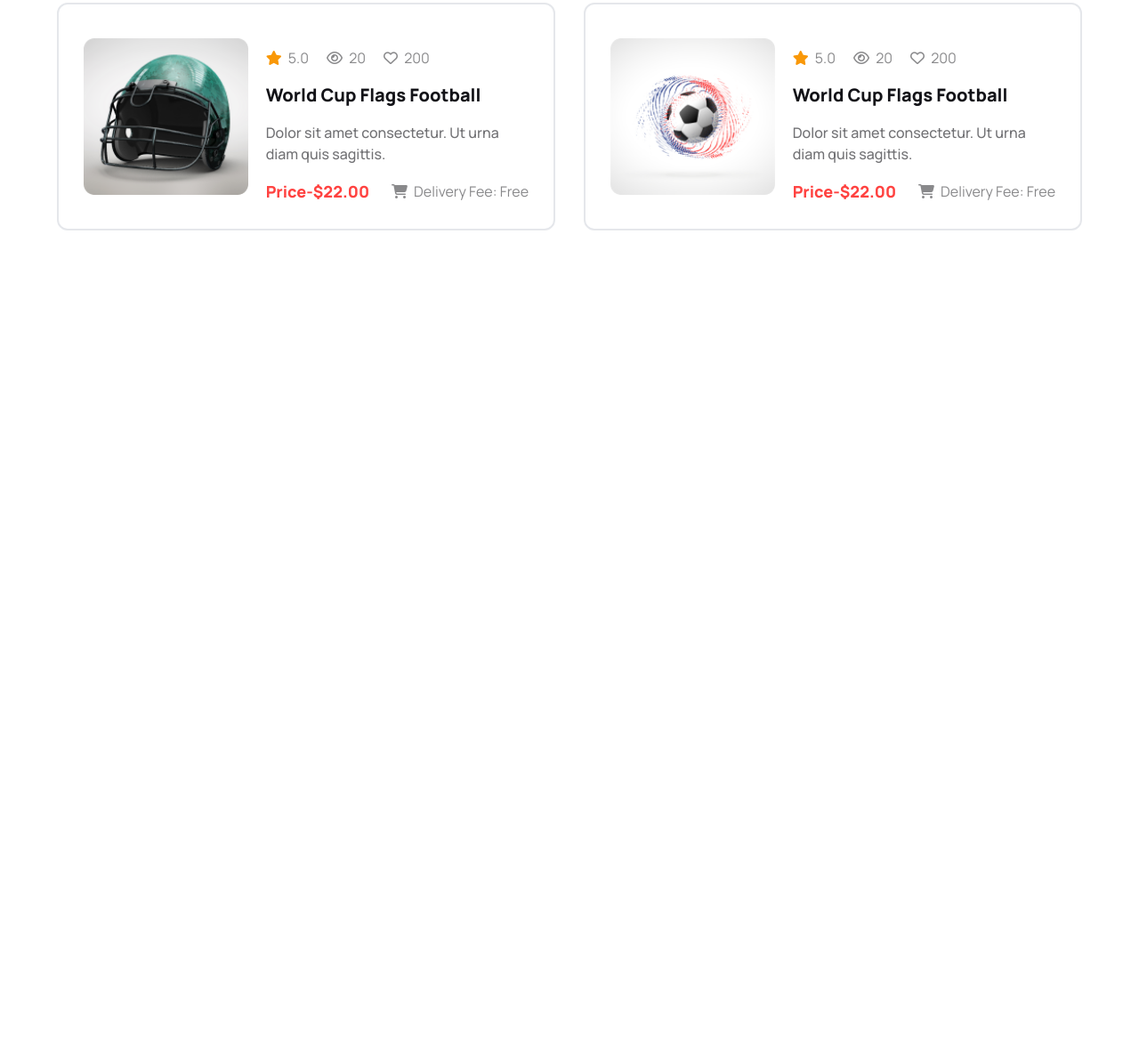
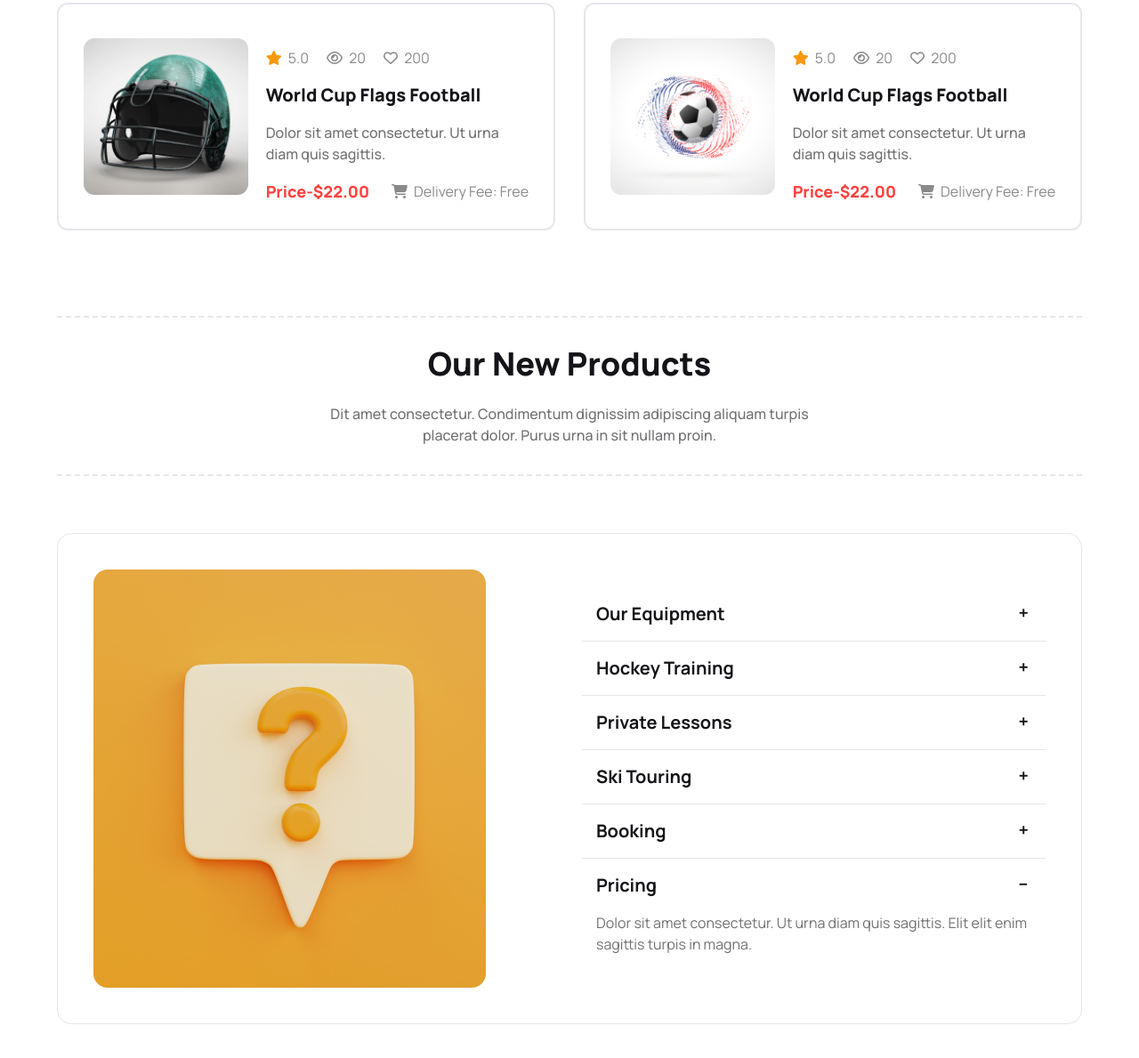
Before and after one commit to Meehnaaz-Basit/PH-Assignment-03, a plain HTML site: page index.html in a window 1280 px wide. Shown: the part 2381-3570 px from the top of the page at 89% size. Before the commit the page ends 2840 px from the top, so only its background shows below. Drawn offline with nearby package versions, Linux system fonts and the light colour scheme.

Commit message:
added faq section

```diff
--- a/index.html
+++ b/index.html
@@ -257,7 +257,7 @@
       </section>
       <!-- program section ends -->
       <!-- new product -->
-      <section class="new-product lg:pt-24 pt-14 pb-[200px]">
+      <section class="new-product lg:pt-24 pt-14">
         <div class="container mx-auto max-w-[1200px] w-[90%] lg-w[84%]">
           <!-- heading -->
           <div
@@ -532,6 +532,148 @@
         </div>
       </section>
       <!-- new product ends -->
+      <!-- faq -->
+      <section class="faq lg:pt-24 pt-14 pb-[200px]">
+        <div class="container mx-auto max-w-[1200px] w-[90%] lg-w[84%]">
+          <!-- heading -->
+          <div
+            class="section-dash border-dashed border-r-0 border-l-0 border-2 border-[rgba(19, 19, 24, 0.20)] py-8"
+          >
+            <div
+              class="lg:w-3/5 lg:mx-auto lg:px-14 space-y-6 section-heading text-center"
+            >
+              <h2
+                class="lg:text-4xl text-custom-dark font-extrabold capitalize"
+              >
+                our new products
+              </h2>
+              <p class="text-custom-light font-medium">
+                Dit amet consectetur. Condimentum dignissim adipiscing aliquam
+                turpis placerat dolor. Purus urna in sit nullam proin.
+              </p>
+            </div>
+          </div>
+          <!-- heading ends -->
+          <div
+            class="faq-content flex lg:flex-row flex-col justify-between items-center gap-7 mt-16 lg:p-10 p-6 border rounded-2xl"
+          >
+            <div class="faq-image basis-1/2">
+              <img class="" src="Images/faq.png" alt="" />
+            </div>
+            <div class="faq-qp basis-1/2">
+              <!--  -->
+              <div class="join join-vertical w-full">
+                <!-- 1 -->
+                <div
+                  class="collapse collapse-plus join-item border border-base-300 border-l-0 border-r-0 border-t-0"
+                >
+                  <input type="radio" name="my-accordion-4" checked="checked" />
+                  <div
+                    class="collapse-title text-xl font-bold text-custom-dark capitalize"
+                  >
+                    our equipment
+                  </div>
+                  <div class="collapse-content">
+                    <p class="text-custom-light">
+                      Dolor sit amet consectetur. Ut urna diam quis sagittis.
+                      Elit elit enim sagittis turpis in magna.
+                    </p>
+                  </div>
+                </div>
+                <!-- 2 -->
+                <div
+                  class="collapse collapse-plus join-item border border-base-300 border-l-0 border-r-0"
+                >
+                  <input type="radio" name="my-accordion-4" checked="checked" />
+                  <div
+                    class="collapse-title text-xl font-bold text-custom-dark capitalize"
+                  >
+                    hockey training
+                  </div>
+                  <div class="collapse-content">
+                    <p class="text-custom-light">
+                      Dolor sit amet consectetur. Ut urna diam quis sagittis.
+                      Elit elit enim sagittis turpis in magna.
+                    </p>
+                  </div>
+                </div>
+                <!-- 3 -->
+                <div
+                  class="collapse collapse-plus join-item border border-base-300 border-l-0 border-r-0"
+                >
+                  <input type="radio" name="my-accordion-4" checked="checked" />
+                  <div
+                    class="collapse-title text-xl font-bold text-custom-dark capitalize"
+                  >
+                    private lessons
+                  </div>
+                  <div class="collapse-content">
+                    <p class="text-custom-light">
+                      Dolor sit amet consectetur. Ut urna diam quis sagittis.
+                      Elit elit enim sagittis turpis in magna.
+                    </p>
+                  </div>
+                </div>
+                <!-- 4 -->
+
+                <div
+                  class="collapse collapse-plus join-item border border-base-300 border-l-0 border-r-0"
+                >
+                  <input type="radio" name="my-accordion-4" checked="checked" />
+                  <div
+                    class="collapse-title text-xl font-bold text-custom-dark capitalize"
+                  >
+                    ski touring
+                  </div>
+                  <div class="collapse-content">
+                    <p class="text-custom-light">
+                      Dolor sit amet consectetur. Ut urna diam quis sagittis.
+                      Elit elit enim sagittis turpis in magna.
+                    </p>
+                  </div>
+                </div>
+                <!-- 5 -->
+                <div
+                  class="collapse collapse-plus join-item border border-base-300 border-l-0 border-r-0"
+                >
+                  <input type="radio" name="my-accordion-4" checked="checked" />
+                  <div
+                    class="collapse-title text-xl font-bold text-custom-dark capitalize"
+                  >
+                    booking
+                  </div>
+                  <div class="collapse-content">
+                    <p class="text-custom-light">
+                      Dolor sit amet consectetur. Ut urna diam quis sagittis.
+                      Elit elit enim sagittis turpis in magna.
+                    </p>
+                  </div>
+                </div>
+                <!-- 6 -->
+                <div
+                  class="collapse collapse-plus join-item border border-base-300 border-l-0 border-r-0 border-b-0"
+                >
+                  <input type="radio" name="my-accordion-4" checked="checked" />
+                  <div
+                    class="collapse-title text-xl font-bold text-custom-dark capitalize"
+                  >
+                    pricing
+                  </div>
+                  <div class="collapse-content">
+                    <p class="text-custom-light">
+                      Dolor sit amet consectetur. Ut urna diam quis sagittis.
+                      Elit elit enim sagittis turpis in magna.
+                    </p>
+                  </div>
+                </div>
+                <!--  -->
+              </div>
+              <!--  -->
+            </div>
+          </div>
+        </div>
+      </section>
+      <!-- faq ends -->
     </main>
     <footer></footer>
   </body>
```
Also changed, not shown: Images/faq.png (renamed from Images/11.png).
